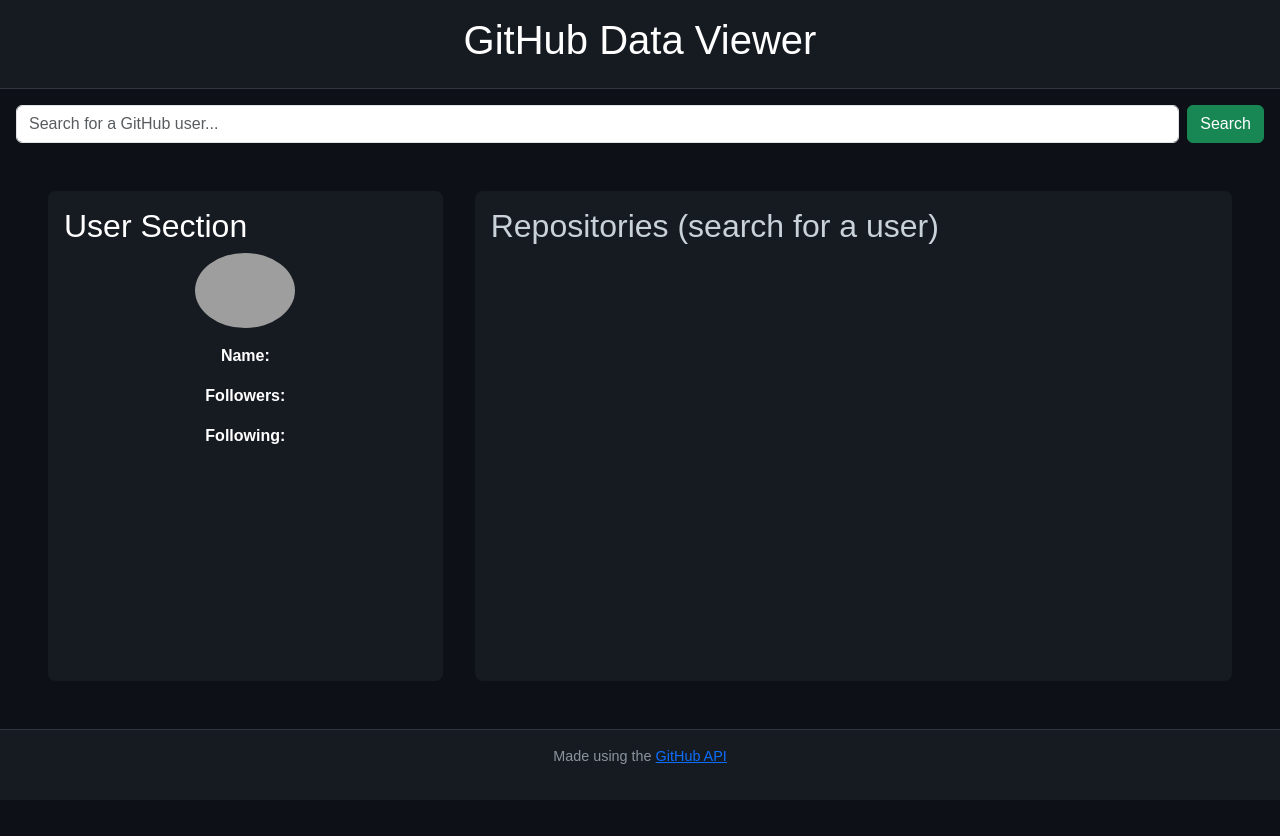
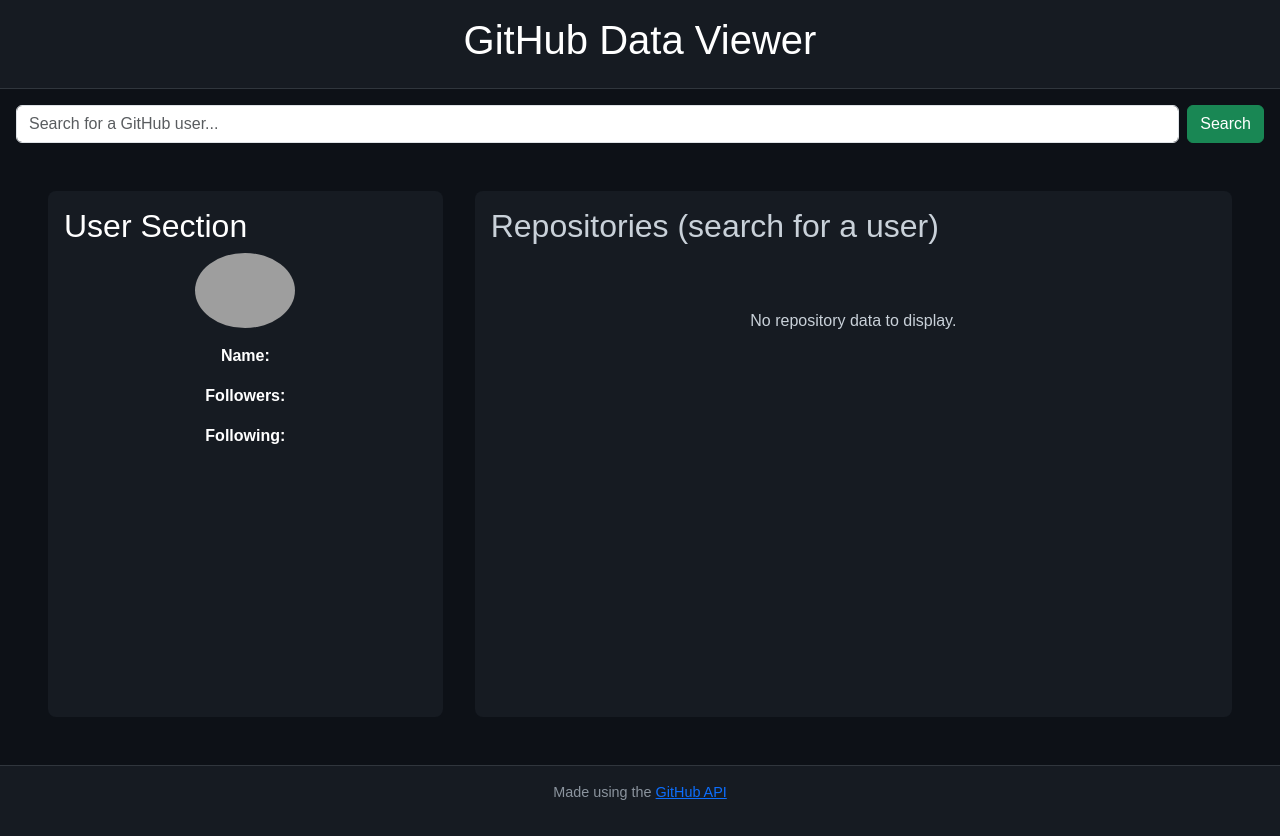
Before and after one commit to thomas-naouchi/lau-csc443-web-programming-project, a React (Vite) app: page / in a window 1280 px wide. Before the commit the page ends 800 px from the top, so only its background shows below. Built offline with nearby package versions, Linux system fonts and the light colour scheme; grey boxes are pictures that could not be loaded.

Commit message:
Add ID histogram

```diff
--- a/package.json
+++ b/package.json
@@ -13,7 +13,8 @@
     "@octokit/core": "^7.0.6",
     "bootstrap": "^5.3.8",
     "react": "^19.2.0",
-    "react-dom": "^19.2.0"
+    "react-dom": "^19.2.0",
+    "recharts": "^3.4.1"
   },
   "devDependencies": {
     "@eslint/js": "^9.39.1",
--- /dev/null
+++ b/src/components/RepoGraph.jsx
@@ -0,0 +1,44 @@
+
+import {
+  BarChart,
+  Bar,
+  XAxis,
+  YAxis,
+  Tooltip,
+  ResponsiveContainer,
+} from "recharts";
+
+function RepoGraph({ repos }) {
+  // Props: repos = [{ name: 'A', number: 10 }, ...]
+  console.log('RepoGraph repos:', repos);
+  const data = Array.isArray(repos) ? repos.map((repo) => ({ name: repo.name, value: repo.id })) : [];
+
+  return (
+    <div
+      className="p-4 rounded-2xl shadow-md w-full max-w-2xl mx-auto"
+      style={{ background: '#161b22', minWidth: 600, minHeight: 400, paddingLeft: 64, paddingBottom: 48 }}
+    >
+      {data.length > 0 && (
+        <h2 className="text-xl font-bold mb-4" style={{ color: '#c9d1d9' }}>Repo-ID Histogram</h2>
+      )}
+      <div style={{ width: '100%', height: 400, minWidth: 600, minHeight: 400, overflowX: 'auto' }}>
+        {data.length > 0 ? (
+          <ResponsiveContainer width={600} height={400}>
+            <BarChart data={data} margin={{ top: 20, right: 20, left: 80, bottom: 120 }}>
+              <XAxis dataKey="name" stroke="#c9d1d9" angle={-45} textAnchor="end" interval={0} />
+              <YAxis stroke="#c9d1d9" />
+              <Tooltip />
+              <Bar dataKey="value" radius={[8, 8, 0, 0]} fill="#238636" />
+            </BarChart>
+          </ResponsiveContainer>
+        ) : (
+          <div style={{ color: '#c9d1d9', textAlign: 'center', paddingTop: '2rem' }}>
+            No repository data to display.
+          </div>
+        )}
+      </div>
+    </div>
+  );
+}
+
+export default RepoGraph;
--- a/src/components/Repositories.jsx
+++ b/src/components/Repositories.jsx
@@ -1,5 +1,6 @@
 import React, { useEffect, useState } from "react";
 import RepoCard from "./RepoCard";
+import RepoGraph from "./RepoGraph";
 
 function Repositories({ githubUser }) {
   const [repos, setRepos] = useState([]);
@@ -25,14 +26,23 @@
 
   return (
     <section className="repo-section">
-      <h2>Repositories
-        {githubUser && githubUser.login && typeof githubUser.public_repos === "number"
+      <h2>
+        Repositories
+        {githubUser &&
+        githubUser.login &&
+        typeof githubUser.public_repos === "number"
           ? `(${githubUser.public_repos})`
           : " (search for a user)"}
       </h2>
+
+      <div>
+        <RepoGraph repos={repos} />
+      </div>
+
       <div className="repo-list">
         {repos.map((repo) => (
           <RepoCard
+            size={repo.size}
             name={repo.name}
             id={repo.id}
             description={repo.description}
```
Also changed, not shown: 1 other file (tests, documents, lock files or other folders).
